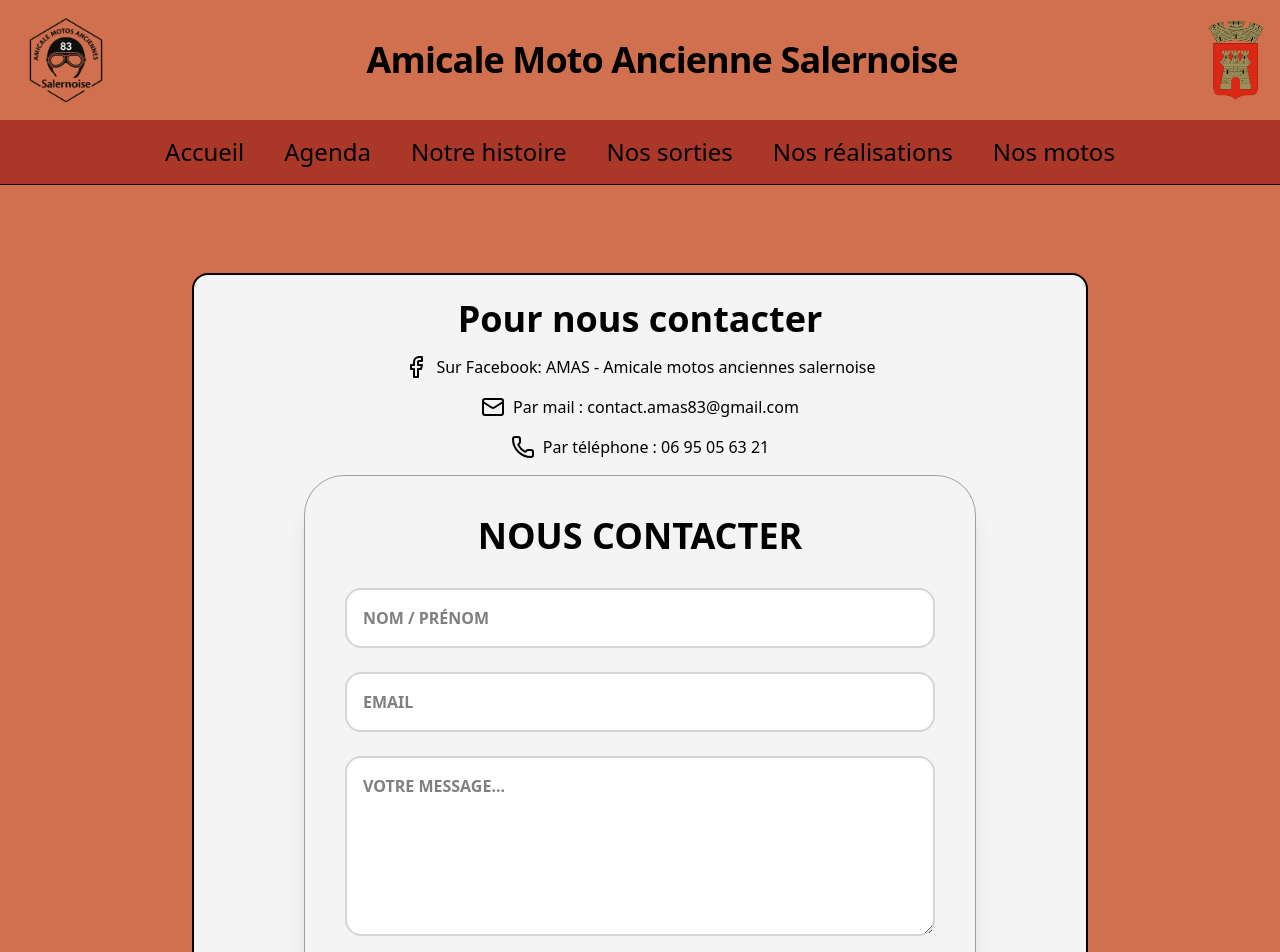
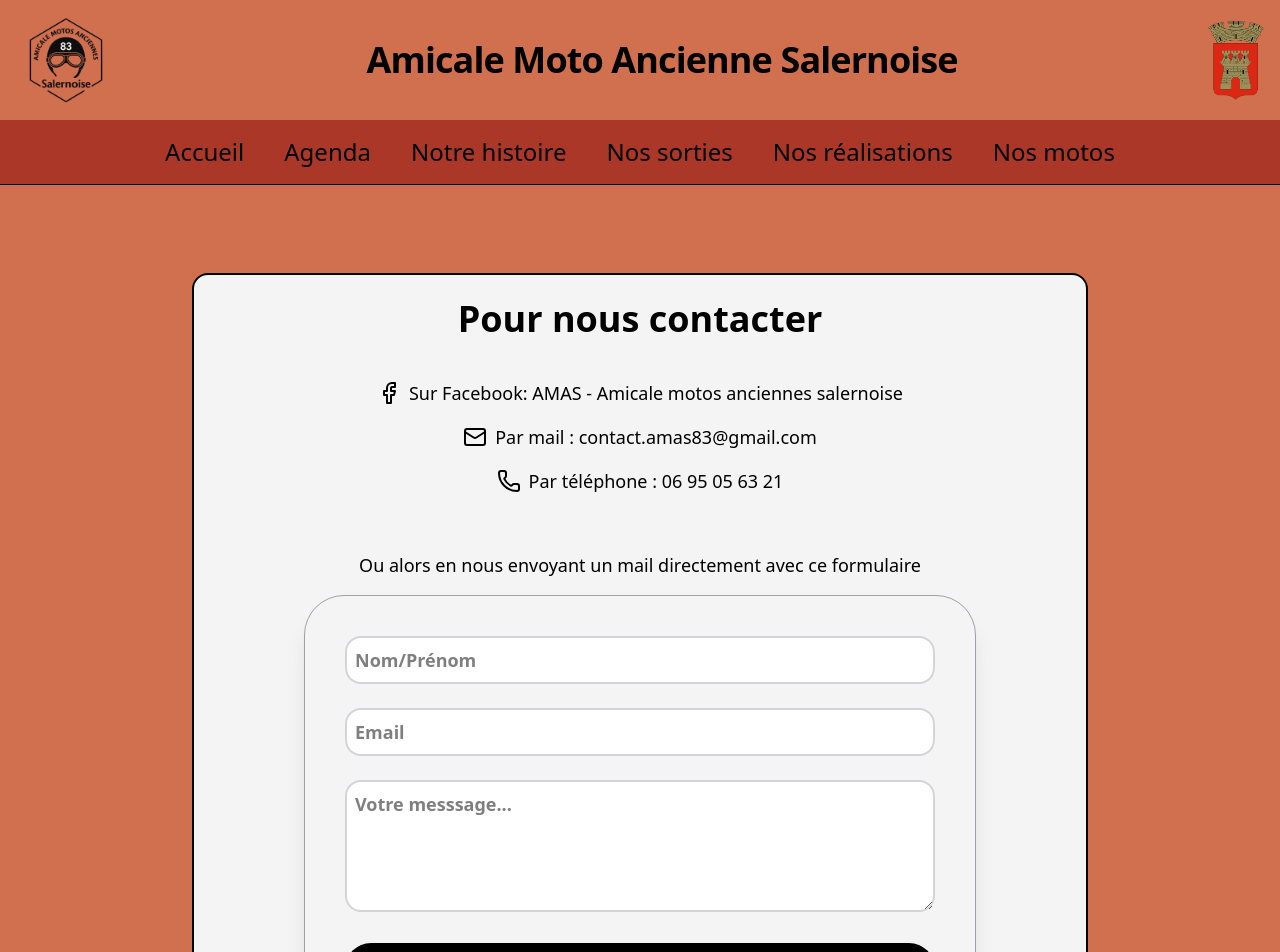
Before and after one commit to Imortelmax/AMAS, a Next.js app in the folder amas-site/: page /contact in a window 1280 px wide. Shown: the top 952 px of the page. Built offline with nearby package versions, Linux system fonts and the light colour scheme; no server answers.

Commit message:
formulaire d'inscription

```diff
--- a/amas-site/src/app/contact/page.tsx
+++ b/amas-site/src/app/contact/page.tsx
@@ -16,10 +16,10 @@ export default function SortiesPage() {
 
     return (
         <main className="pt-22 px-4">
-            <div className="max-w-4xl mx-auto text-center bg-zinc-100 p-6 border-2 rounded-2xl">
-                <h1 className="text-4xl text-center font-bold mb-4">Pour nous contacter</h1>
+            <div className="max-w-4xl mx-auto text-center bg-zinc-100 p-6 border-2 rounded-2xl text-lg">
+                <h1 className="text-4xl text-center font-bold">Pour nous contacter</h1>
 
-                <div className="flex flex-col items-center space-y-4 pb-4">
+                <div className="flex flex-col items-center space-y-4 pb-4 m-10">
                     <div className="flex items-center space-x-2">
                         <Facebook className="w-6 h-6" />
                         <a href="https://www.facebook.com/profile.php?id=61558964401689&locale=fr_FR" target="_blank">Sur Facebook: AMAS - Amicale motos anciennes salernoise</a>
@@ -35,8 +35,9 @@ export default function SortiesPage() {
                 </div>
 
                 {/* Mail form */}
+                <h1 className="text-center m-4">Ou alors en nous envoyant un mail directement avec ce formulaire</h1>
+
                 <div className="max-w-2xl mx-auto bg-zinc-100 p-10 border-1 border-zinc-400 rounded-[40px] shadow-xl">
-                    <h1 className="text-4xl font-black uppercase text-center mb-8">Nous Contacter</h1>
 
                     {status === "success" ? (
                     <div className="bg-green-100 text-green-800 p-6 rounded-2xl text-center font-bold">
@@ -45,22 +46,22 @@ export default function SortiesPage() {
                     ) : (
                     <form action={handleAction} className="space-y-6">
                         <input
-                            name="name" type="text" placeholder="NOM / PRÉNOM" required
-                            className="w-full p-4 bg-white border-2 border-zinc-300 rounded-2xl outline-none focus:border-black font-bold"
+                            name="name" type="text" placeholder="Nom/Prénom" required
+                            className="w-full p-2 bg-white border-2 border-zinc-300 rounded-2xl outline-none focus:border-black font-bold"
                         />
                         <input
-                            name="email" type="email" placeholder="EMAIL" required
-                            className="w-full p-4 bg-white border-2 border-zinc-300 rounded-2xl outline-none focus:border-black font-bold"
+                            name="email" type="email" placeholder="Email" required
+                            className="w-full p-2 bg-white border-2 border-zinc-300 rounded-2xl outline-none focus:border-black font-bold"
                         />
                         <textarea
-                            name="message" placeholder="VOTRE MESSAGE..." required rows={6}
-                            className="w-full p-4 bg-white border-2 border-zinc-300 rounded-2xl outline-none focus:border-black font-bold"
+                            name="message" placeholder="Votre messsage..." required rows={4}
+                            className="w-full p-2 bg-white border-2 border-zinc-300 rounded-2xl outline-none focus:border-black font-bold"
                         />
 
                         <button
                             type="submit"
                             disabled={status === "loading"}
-                            className="w-full bg-black text-white py-5 rounded-full font-black uppercase tracking-widest hover:bg-orange-600 transition disabled:bg-zinc-400"
+                            className="w-full bg-black text-white py-3 rounded-full tracking-widest hover:bg-amas-orange transition disabled:bg-zinc-400"
                         >
                             {status === "loading" ? "Envoi..." : "Envoyer le message"}
                         </button>
--- /dev/null
+++ b/amas-site/src/app/subscription/page.tsx
@@ -0,0 +1,31 @@
+import { Facebook, Mail, Phone } from "lucide-react";
+
+export default function SortiesPage() {
+    return (
+        <main className="pt-22 px-4">
+            <div className="max-w-4xl mx-auto text-center bg-zinc-100 p-6 border-2 rounded-2xl text-lg">
+                <h1 className="text-4xl text-center font-bold">Pour nous rejoindre</h1>
+
+                <div className="flex flex-col items-center space-y-4 pb-4 m-10">
+                    <p>Pour rejoindre l'amicale, il suffit de nous contacter via les moyens ci-dessous.</p>
+                    <div className="flex items-center space-x-2">
+                        <Facebook className="w-6 h-6" />
+                        <a href="https://www.facebook.com/profile.php?id=61558964401689&locale=fr_FR" target="_blank">Sur Facebook: AMAS - Amicale motos anciennes salernoise</a>
+                    </div>
+                    <div className="flex items-center space-x-2">
+                        <Mail className="w-6 h-6" />
+                        <a href="mailto:contact.amas83@gmail.com">Par mail : contact.amas83@gmail.com</a>
+                    </div>
+                    <div className="flex items-center space-x-2">
+                        <Phone className="w-6 h-6" />
+                        <span>Par téléphone : 06 95 05 63 21</span>
+                    </div>
+                </div>
+
+                {/* Mail form */}
+                <h1 className="text-center m-4">Ou alors avec le formulaire d'inscription à télécharger ci dessous</h1>
+                <a href="" download className="inline-block mt-4 px-6 py-3 bg-amas-orange text-white rounded-lg hover:bg-orange-700 transition"> Formulaire d'inscription</a>
+            </div>
+        </main>
+    )
+}
```
